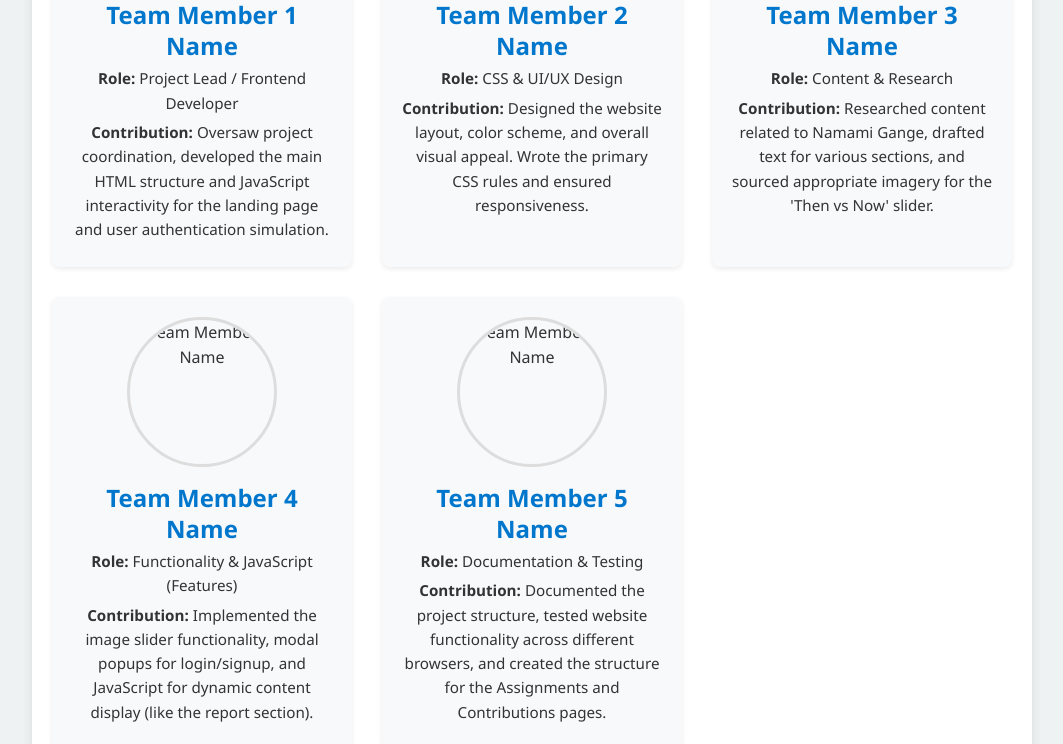
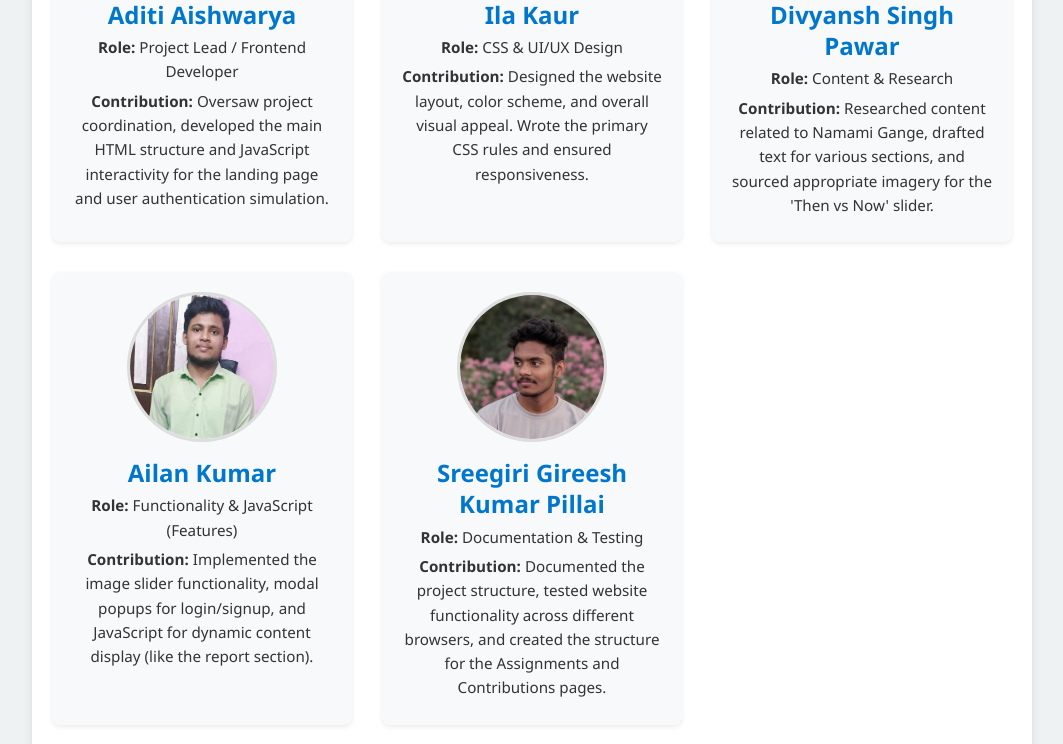
Before and after one commit to Paansh-1/eaa, a website: page contri.html in a window 1280 px wide. Shown: the part 479-1223 px from the top of the page, without its empty margins (108-1171 px from the left). Drawn offline with Linux system fonts and the light colour scheme.

Commit message:
Update contri.html

```diff
--- a/contri.html
+++ b/contri.html
@@ -42,32 +42,33 @@
             <div class="team-grid">
                 <!-- Repeat this block for each team member -->
                 <div class="team-member">
-                    <img src="images/team_member_1.jpg" alt="Team Member 1 Name">
-                    <h3>Team Member 1 Name</h3>
+                    <img src="aditi1.jpg" alt="Team Member 1 Name">
+                    <h3>Aditi Aishwarya</h3>
                     <p><strong>Role:</strong> Project Lead / Frontend Developer</p>
                     <p><strong>Contribution:</strong> Oversaw project coordination, developed the main HTML structure and JavaScript interactivity for the landing page and user authentication simulation.</p>
                 </div>
                  <div class="team-member">
-                     <img src="images/team_member_2.jpg" alt="Team Member 2 Name">
-                     <h3>Team Member 2 Name</h3>
+                     <img src="WhatsApp Image 2025-04-24 at 23.17.25_6818ca27.jpg" alt="Team Member 2 Name">
+                     <h3>Ila Kaur
+                     </h3>
                      <p><strong>Role:</strong> CSS & UI/UX Design</p>
                      <p><strong>Contribution:</strong> Designed the website layout, color scheme, and overall visual appeal. Wrote the primary CSS rules and ensured responsiveness.</p>
                  </div>
                  <div class="team-member">
-                     <img src="images/team_member_3.jpg" alt="Team Member 3 Name">
-                     <h3>Team Member 3 Name</h3>
+                     <img src="divyansh.png" alt="Team Member 3 Name">
+                     <h3>Divyansh Singh Pawar</h3>
                      <p><strong>Role:</strong> Content & Research</p>
                      <p><strong>Contribution:</strong> Researched content related to Namami Gange, drafted text for various sections, and sourced appropriate imagery for the 'Then vs Now' slider.</p>
                  </div>
                   <div class="team-member">
-                     <img src="images/team_member_4.jpg" alt="Team Member 4 Name">
-                     <h3>Team Member 4 Name</h3>
+                     <img src="allen1.jpg" alt="Team Member 4 Name">
+                     <h3>Ailan Kumar</h3>
                      <p><strong>Role:</strong> Functionality & JavaScript (Features)</p>
                      <p><strong>Contribution:</strong> Implemented the image slider functionality, modal popups for login/signup, and JavaScript for dynamic content display (like the report section).</p>
                  </div>
                  <div class="team-member">
-                     <img src="images/team_member_5.jpg" alt="Team Member 5 Name">
-                     <h3>Team Member 5 Name</h3>
+                     <img src="sreegiri.jpg" alt="Team Member 5 Name">
+                     <h3>Sreegiri Gireesh Kumar Pillai</h3>
                      <p><strong>Role:</strong> Documentation & Testing</p>
                      <p><strong>Contribution:</strong> Documented the project structure, tested website functionality across different browsers, and created the structure for the Assignments and Contributions pages.</p>
                  </div>
```
